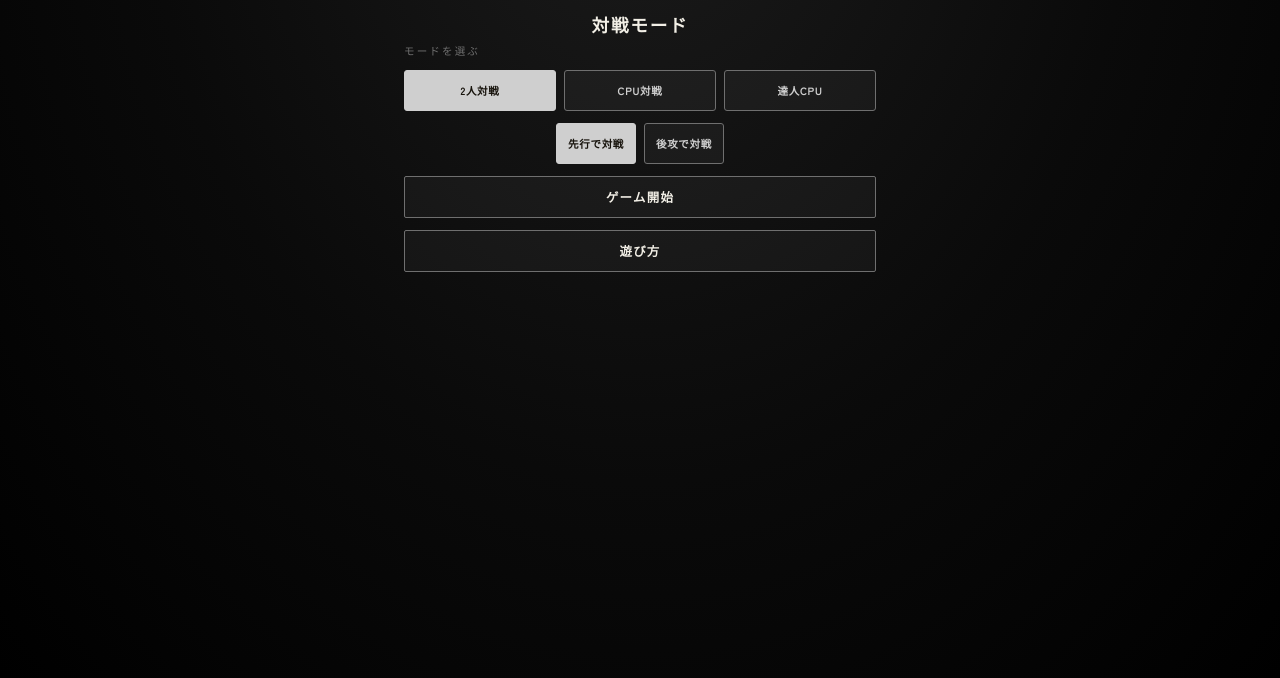
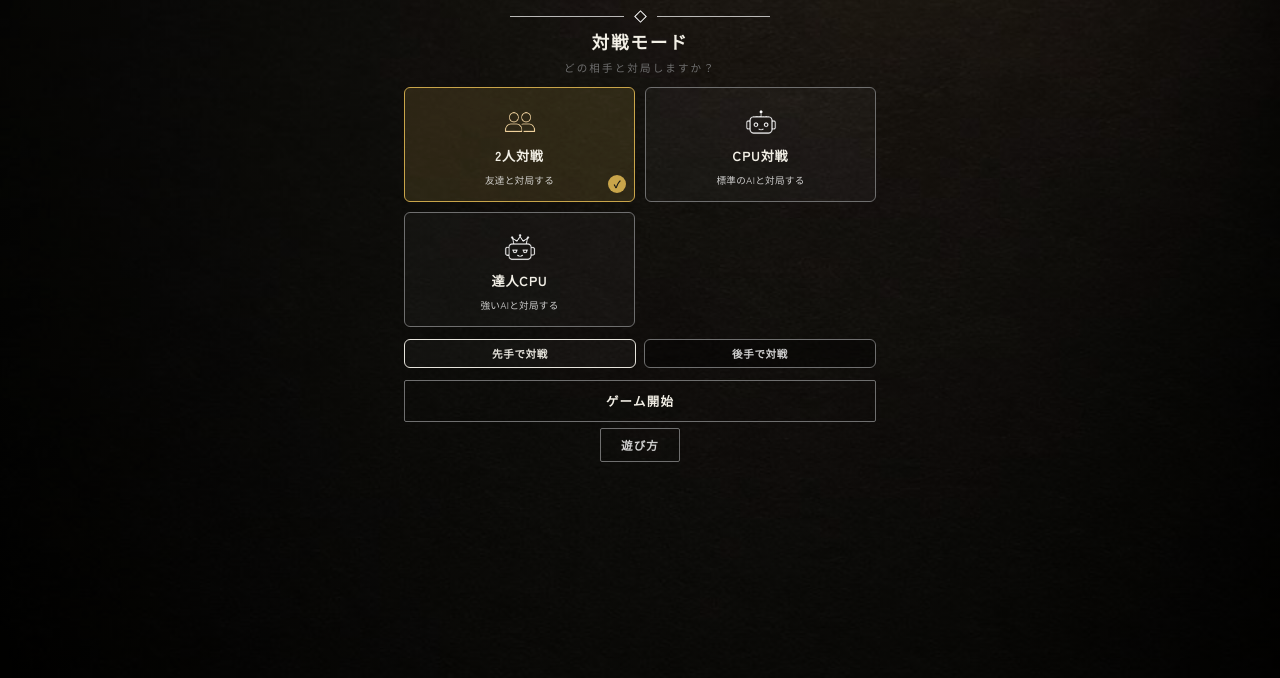
Before and after one commit to hitotokiinterior-code/hitotoki_perfect, a plain HTML site: page hit_and_blow.html in a window 1280 px wide. Shown: the part 122-800 px from the top of the page. Drawn offline with Linux system fonts and the light colour scheme; a web font is replaced by a local one.

Commit message:
Update hit_and_blow.html

```diff
--- a/hit_and_blow.html
+++ b/hit_and_blow.html
@@ -22,6 +22,10 @@
     --hairline: rgba(255,255,255,0.14);
     --hit: #f2efe6;
     --blow: #6f6f6f;
+    --ivory-btn: #e6e4dc;
+    --ivory-btn-hover: #d4d2c8;
+    --accent-gold: #c9a54a;
+    --accent-gold-dim: rgba(201,165,74,0.16);
   }
 
   *{ box-sizing:border-box; }
@@ -109,7 +113,8 @@
     -webkit-user-select: none;
     user-select: none;
     background:
-      radial-gradient(ellipse at 50% -10%, #1c1c1c 0%, #0a0a0a 55%, #000000 100%);
+      radial-gradient(ellipse at 50% -10%, rgba(20,20,20,0.35) 0%, rgba(10,10,10,0.5) 55%, rgba(0,0,0,0.65) 100%),
+      url('assets/backgrounds/game-home-default.jpg') center/cover no-repeat fixed;
     font-family:'Zen Kaku Gothic New', sans-serif;
     color: var(--gold);
     display:flex;
@@ -177,28 +182,43 @@
     white-space:nowrap;
   }
 
-  .mode-toggle-row{ display:flex; gap:8px; flex-wrap:wrap; justify-content:center; }
-  #modeToggleRow{ width:100%; flex-wrap:nowrap; }
-  #modeToggleRow .mode-toggle-btn{ flex:1; text-align:center; }
+  .mode-toggle-row{ display:flex; gap:8px; width:100%; }
   .mode-toggle-btn{
     font-family:'Zen Kaku Gothic New', sans-serif;
     font-weight:700;
     font-size:0.66rem;
     letter-spacing:0.06em;
     color: var(--gold);
-    background: rgba(255,255,255,0.04);
+    background: rgba(0,0,0,0.35);
     border: 1px solid var(--gold-dim);
-    border-radius:3px;
-    padding: 12px 11px;
+    border-radius:6px;
+    padding: 6px 12px;
     cursor:pointer;
+    flex:1;
+    text-align:center;
     transition: all .15s ease;
   }
-  .mode-toggle-btn.active{ background:var(--gold); color:var(--ink); border-color:var(--gold); }
-  .full-width-btn{ width:100%; text-align:center; }
-  #modeStartBtn{ background: rgba(255,255,255,0.04); }
-  #modeStartBtn:hover{ background: rgba(255,255,255,0.08); }
-  #modeRulesBtn{ background: rgba(255,255,255,0.04); }
-  #modeRulesBtn:hover{ background: rgba(255,255,255,0.08); }
+  .mode-toggle-btn.active{ background:rgba(255,255,255,0.03); color:var(--ivory-btn); border-color:var(--ivory-btn); }
+  .full-width-btn{
+    width:100%;
+    padding: 8px 16px;
+    font-size:0.8rem;
+    background: rgba(255,255,255,0.03);
+    color: var(--ivory-btn);
+    border-color: var(--ivory-btn);
+  }
+  #modeStartBtn:hover{ background: rgba(255,255,255,0.08); border-color: var(--ivory-btn-hover); color: var(--ivory-btn-hover); }
+  #modeRulesBtn{
+    width: auto;
+    align-self: center;
+    background: transparent;
+    color: var(--gold);
+    border-color: var(--gold-dim);
+    margin-top: -6px;
+    padding: 8px 20px;
+    font-size:0.72rem;
+  }
+  #modeRulesBtn:hover{ background: rgba(255,255,255,0.06); border-color:#fff; }
   .seal{
     display:flex;
     align-items:center;
@@ -260,13 +280,111 @@
     color: var(--cream);
     text-align:center;
   }
+  .setup-divider{
+    display:flex;
+    align-items:center;
+    gap:12px;
+    width:100%;
+    max-width: 260px;
+    margin: 0 auto -4px;
+  }
+  .setup-divider .divider-line{
+    flex:1;
+    height:1px;
+    background: #fff;
+    opacity:0.7;
+  }
+  .setup-divider .divider-diamond{
+    width:9px;
+    height:9px;
+    border: 1.5px solid #fff;
+    transform: rotate(45deg);
+    flex-shrink:0;
+  }
   .setup-section-label{
     font-family:'Zen Kaku Gothic New', sans-serif;
     font-size:0.66rem;
     letter-spacing:0.2em;
     color: var(--gold-dim);
-    align-self:flex-start;
+    align-self:center;
+    text-align:center;
     margin-top:-6px;
+  }
+
+  /* --- mode-select: 2x2 grid of blocks (2人対戦 / CPU対戦 / 達人CPU / 空欄) --- */
+  .mode-grid{
+    display:grid;
+    grid-template-columns: 1fr 1fr;
+    gap: 10px;
+    width:100%;
+  }
+  .mode-grid-btn{
+    position:relative;
+    display:flex;
+    flex-direction:column;
+    align-items:center;
+    justify-content:center;
+    gap:8px;
+    min-height: 113px;
+    padding: 18px 10px 14px;
+    background: rgba(255,255,255,0.03);
+    border: 1px solid var(--gold-dim);
+    border-radius: 6px;
+    cursor:pointer;
+    text-align:center;
+    transition: background .15s ease, border-color .15s ease;
+  }
+  .mode-grid-btn:hover{ background: rgba(255,255,255,0.07); border-color:#fff; }
+  .mode-grid-empty{
+    min-height: 113px;
+    visibility:hidden;
+  }
+  .mode-grid-icon{
+    position:relative;
+    width: 32px;
+    height: 32px;
+  }
+  .mode-grid-icon img{
+    position:absolute;
+    inset:0;
+    width:100%;
+    height:100%;
+    object-fit:contain;
+    transition: opacity .15s ease;
+  }
+  .mode-grid-icon .icon-active{ opacity:0; }
+  .mode-grid-btn.active .mode-grid-icon .icon-default{ opacity:0; }
+  .mode-grid-btn.active .mode-grid-icon .icon-active{ opacity:1; }
+  .mode-grid-title{
+    font-family:'Zen Kaku Gothic New', sans-serif;
+    font-weight:700;
+    font-size:0.82rem;
+    letter-spacing:0.06em;
+    color:var(--cream);
+  }
+  .mode-grid-desc{
+    font-family:'Zen Kaku Gothic New', sans-serif;
+    font-size:0.6rem;
+    letter-spacing:0.03em;
+    color: rgba(255,255,255,0.78);
+  }
+  .mode-grid-btn.active{
+    border-color: var(--accent-gold);
+    background: var(--accent-gold-dim);
+  }
+  .mode-grid-btn.active::after{
+    content:'✓';
+    position:absolute;
+    bottom:8px; right:8px;
+    width:18px; height:18px;
+    border-radius:50%;
+    background: var(--accent-gold);
+    color:#141414;
+    font-size:0.6rem;
+    font-weight:700;
+    display:flex;
+    align-items:center;
+    justify-content:center;
   }
 
   .panel-title{
@@ -590,7 +708,8 @@
   <button type="button" class="home-btn" id="homeBtn" aria-label="ホームへ戻る">← ホーム</button>
   <button id="bgSwitchBtn" class="bg-switch-btn" aria-label="背景色を変更">背景</button>
   <div id="bgSwitchPanel" class="bg-switch-panel hidden">
-    <button class="bg-swatch active" data-grad="#1c1c1c 0%, #0a0a0a 55%, #000000 100%" style="--sw:#0a0a0a" aria-label="クラシック"></button>
+    <button class="bg-swatch active" data-grad="IMAGE" style="--sw:#1a130d; background-image:url('assets/backgrounds/game-home-default.jpg'); background-size:cover; background-position:center;" aria-label="フォト"></button>
+    <button class="bg-swatch" data-grad="#1c1c1c 0%, #0a0a0a 55%, #000000 100%" style="--sw:#0a0a0a" aria-label="クラシック"></button>
     <button class="bg-swatch" data-grad="#4a4a4a 0%, #3a3a3a 55%, #262626 100%" style="--sw:#3c3c3c" aria-label="ホワイトグレー"></button>
     <button class="bg-swatch" data-grad="#3a4238 0%, #2c332c 55%, #1c211c 100%" style="--sw:#2c332c" aria-label="グリーングレー"></button>
     <button class="bg-swatch" data-grad="#3d2a2e 0%, #2f2024 55%, #1f1519 100%" style="--sw:#33262a" aria-label="ワインレッドグレー"></button>
@@ -603,16 +722,43 @@
 
   <!-- MODE SELECT SCREEN -->
   <div id="modeScreen" class="panel">
+    <div class="setup-divider">
+      <span class="divider-line"></span>
+      <span class="divider-diamond"></span>
+      <span class="divider-line"></span>
+    </div>
     <div class="setup-mode-title">対戦モード</div>
-    <div class="setup-section-label">モードを選ぶ</div>
-    <div class="mode-toggle-row" id="modeToggleRow">
-      <button class="mode-toggle-btn active" id="modeTwoPlayerBtn">2人対戦</button>
-      <button class="mode-toggle-btn" id="modeCPUBtn">CPU対戦</button>
-      <button class="mode-toggle-btn" id="modeCPUMasterBtn">達人CPU</button>
+    <div class="setup-section-label">どの相手と対局しますか？</div>
+    <div class="mode-grid" id="modeToggleRow">
+      <button class="mode-grid-btn active" id="modeTwoPlayerBtn">
+        <span class="mode-grid-icon">
+          <img class="icon-default" src="assets/icons/mode-icon-2p-white.png" alt="">
+          <img class="icon-active" src="assets/icons/mode-icon-2p-active.png" alt="">
+        </span>
+        <span class="mode-grid-title">2人対戦</span>
+        <span class="mode-grid-desc">友達と対局する</span>
+      </button>
+      <button class="mode-grid-btn" id="modeCPUBtn">
+        <span class="mode-grid-icon">
+          <img class="icon-default" src="assets/icons/mode-icon-cpu-white.png" alt="">
+          <img class="icon-active" src="assets/icons/mode-icon-cpu-active.png" alt="">
+        </span>
+        <span class="mode-grid-title">CPU対戦</span>
+        <span class="mode-grid-desc">標準のAIと対局する</span>
+      </button>
+      <button class="mode-grid-btn" id="modeCPUMasterBtn">
+        <span class="mode-grid-icon">
+          <img class="icon-default" src="assets/icons/mode-icon-master-white.png" alt="">
+          <img class="icon-active" src="assets/icons/mode-icon-master-active.png" alt="">
+        </span>
+        <span class="mode-grid-title">達人CPU</span>
+        <span class="mode-grid-desc">強いAIと対局する</span>
+      </button>
+      <div class="mode-grid-empty" aria-hidden="true"></div>
     </div>
     <div class="mode-toggle-row" id="sideToggleRow">
-      <button class="mode-toggle-btn active" id="sideSenteBtn">先行で対戦</button>
-      <button class="mode-toggle-btn" id="sideGoteBtn">後攻で対戦</button>
+      <button class="mode-toggle-btn active" id="sideSenteBtn">先手で対戦</button>
+      <button class="mode-toggle-btn" id="sideGoteBtn">後手で対戦</button>
     </div>
     <button class="main-btn full-width-btn" id="modeStartBtn">ゲーム開始</button>
     <button class="main-btn full-width-btn" id="modeRulesBtn">遊び方</button>
@@ -1248,7 +1394,12 @@
     const swatches = document.querySelectorAll('.bg-swatch[data-grad]');
 
     function applyBg(gradStops){
-      document.body.style.background = 'radial-gradient(ellipse at 50% -10%, ' + gradStops + ')';
+      if(gradStops === 'IMAGE'){
+        document.body.style.background =
+          "radial-gradient(ellipse at 50% -10%, rgba(20,20,20,0.35) 0%, rgba(10,10,10,0.5) 55%, rgba(0,0,0,0.65) 100%), url('assets/backgrounds/game-home-default.jpg') center/cover no-repeat fixed";
+      } else {
+        document.body.style.background = 'radial-gradient(ellipse at 50% -10%, ' + gradStops + ')';
+      }
     }
 
     function setActiveSwatch(gradStops){
```
